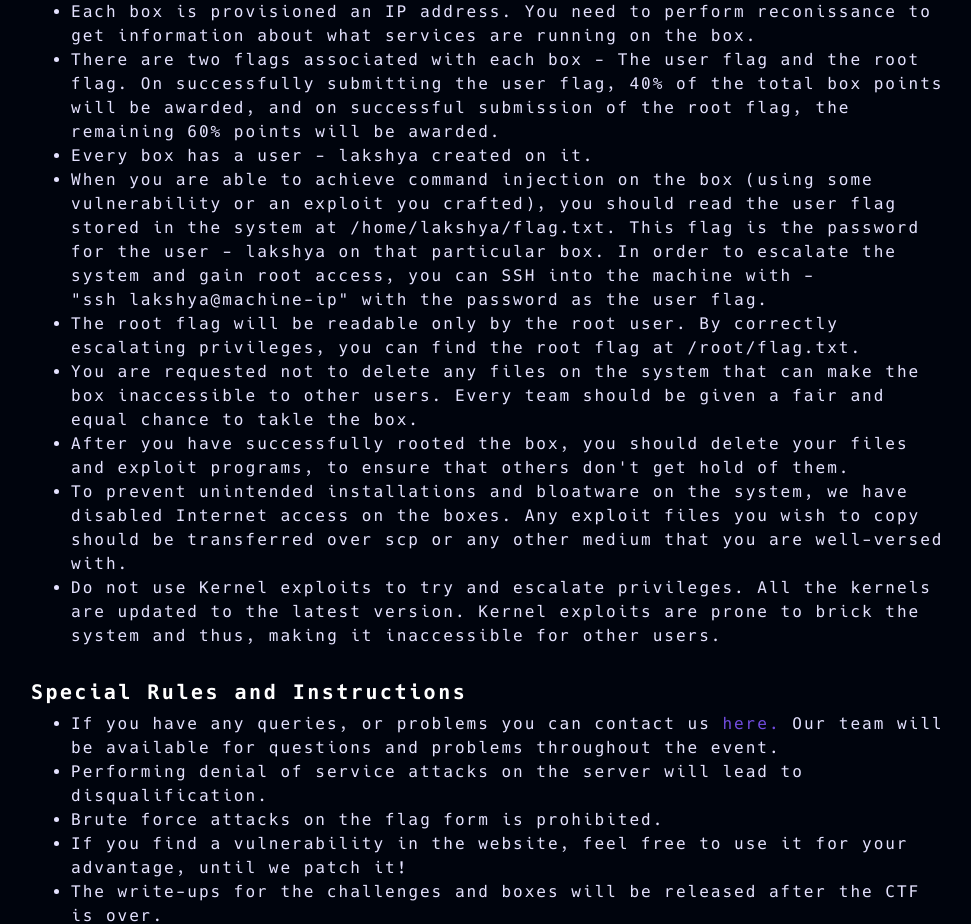
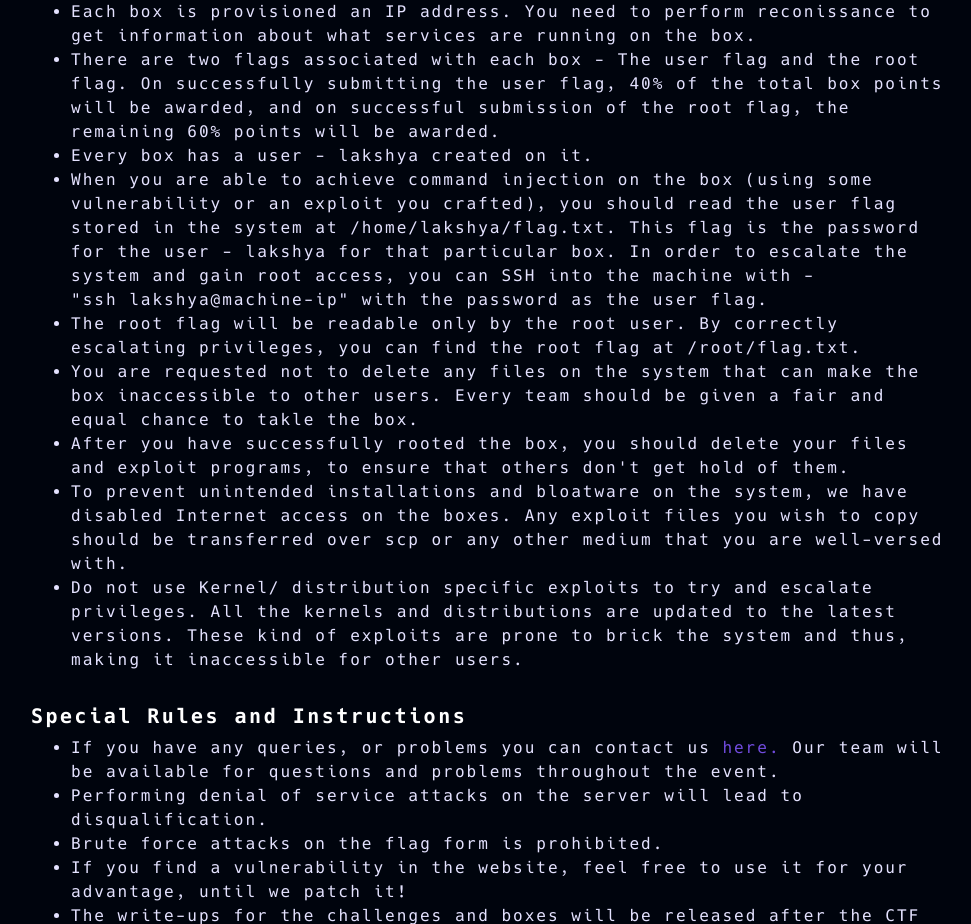
Before and after one commit to Lakshya-CTF/lakshya-ctf-2020, a Django app: page /instructions/ in a window 1280 px wide. Shown: the part 984-1908 px from the top of the page, without its empty margins (149-1120 px from the left). Run offline with Django 3.2, Linux system fonts and the light colour scheme; parts of the project's set-up code (start-up, migrations or seed data) failed here and were passed over; some libraries are stand-ins or nearby versions.

Commit message:
Update instructions and fix typos

```diff
--- a/app/templates/app/instructions.html
+++ b/app/templates/app/instructions.html
@@ -111,13 +111,13 @@
                                 <li>Each box is provisioned an IP address. You need to perform reconissance to get information about what services are running on the box.</li>
                                 <li> There are two flags associated with each box - The user flag and the root flag. On successfully submitting the user flag, 40% of the total box points will be awarded, and on successful submission of the root flag, the remaining 60% points will be awarded. </li>
                                 <li> Every box has a user - lakshya created on it. </li>
-                                <li>When you are able to achieve command injection on the box (using some vulnerability or an exploit you crafted), you should read the user flag stored in the system at /home/lakshya/flag.txt. This flag is the password for the user - lakshya on that particular box. In order to escalate the system and gain root access, you can SSH into the machine with - <br>
+                                <li>When you are able to achieve command injection on the box (using some vulnerability or an exploit you crafted), you should read the user flag stored in the system at /home/lakshya/flag.txt. This flag is the password for the user - lakshya for that particular box. In order to escalate the system and gain root access, you can SSH into the machine with - <br>
                                 "ssh lakshya@machine-ip" with the password as the user flag.
                                 <li> The root flag will be readable only by the root user. By correctly escalating privileges, you can find the root flag at /root/flag.txt. </li>
                                 <li> You are requested not to delete any files on the system that can make the box inaccessible to other users. Every team should be given a fair and equal chance to takle the box. </li>
                                 <li> After you have successfully rooted the box, you should delete your files and exploit programs, to ensure that others don't get hold of them. </li>
                                 <li> To prevent unintended installations and bloatware on the system, we have disabled Internet access on the boxes. Any exploit files you wish to copy should be transferred over scp or any other medium that you are well-versed with.</li>
-                                <li>Do not use Kernel exploits to try and escalate privileges. All the kernels are updated to the latest version. Kernel exploits are prone to brick the system and thus, making it inaccessible for other users. </li>
+                                <li>Do not use Kernel/ distribution specific exploits to try and escalate privileges. All the kernels and distributions are updated to the latest versions. These kind of exploits are prone to brick the system and thus, making it inaccessible for other users. </li>
                             </ul>
                             <h5 class="bold color_white pt-3">
                                 Special Rules and Instructions
```
